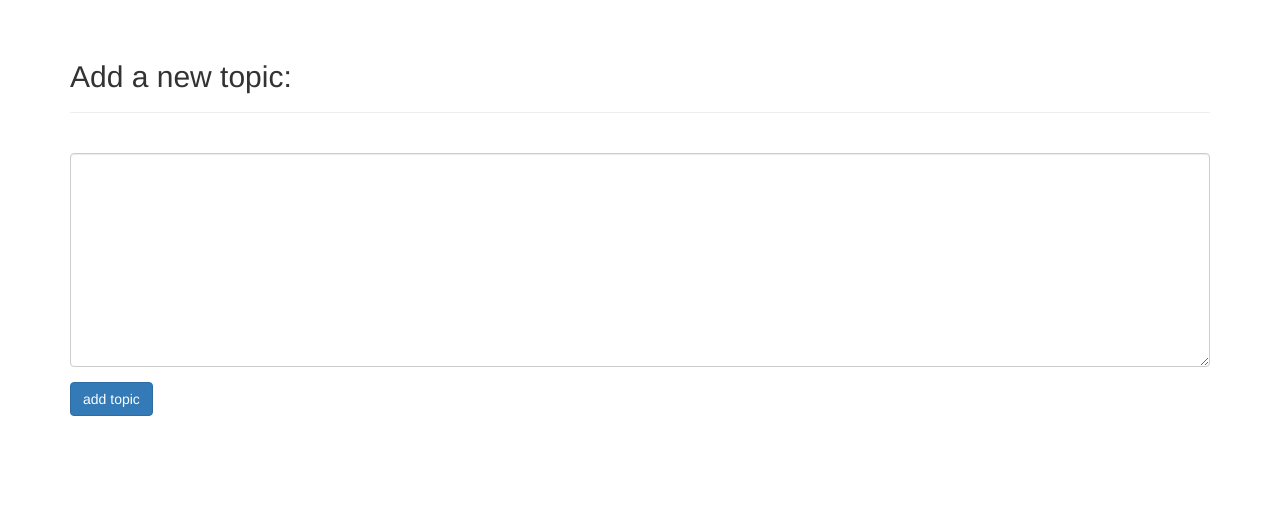
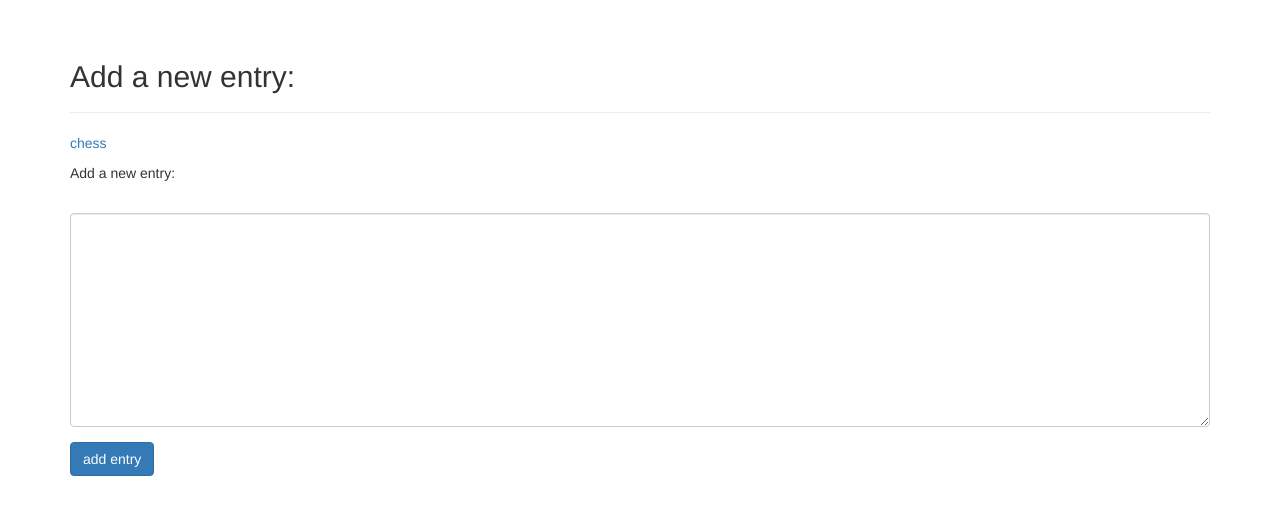
Before and after one commit to kexiaojiu/learning_log, a Django app: page /new_entry/1/ in a window 1280 px wide. Shown: the part 51-566 px from the top of the page. Run offline with Django 3.2, Linux system fonts and the light colour scheme; a user stored in the database is signed in; data comes from the database, SQL or seed files in the repository; some libraries are stand-ins or nearby versions.

Commit message:
Update new_entry.html
[debug ] countnot create a new entry

```diff
--- a/learning_logs/templates/learning_logs/new_entry.html
+++ b/learning_logs/templates/learning_logs/new_entry.html
@@ -2,19 +2,20 @@
 {% load bootstrap3 %}
 
 {% block header %}
-  <h2>Add a new topic:</h2>
+  <h2>Add a new entry:</h2>
 {% endblock header %}
 
 {% block content %}
-
-  <form action="{% url 'learning_logs:new_topic' %}" method='post'
+  <p><a href="{% url 'learning_logs:topic' topic.id %}">{{ topic }}</a></p>
+  <p>Add a new entry:</p>
+  <form action="{% url 'learning_logs:new_entry' topic.id %}" method='post'
       class="form">
 
     {% csrf_token %}
     {% bootstrap_form form %}
 
     {% buttons %}
-      <button name="submit" class="btn btn-primary">add topic</button>
+      <button name="submit" class="btn btn-primary">add entry</button>
     {% endbuttons %}
 
   </form>
```
